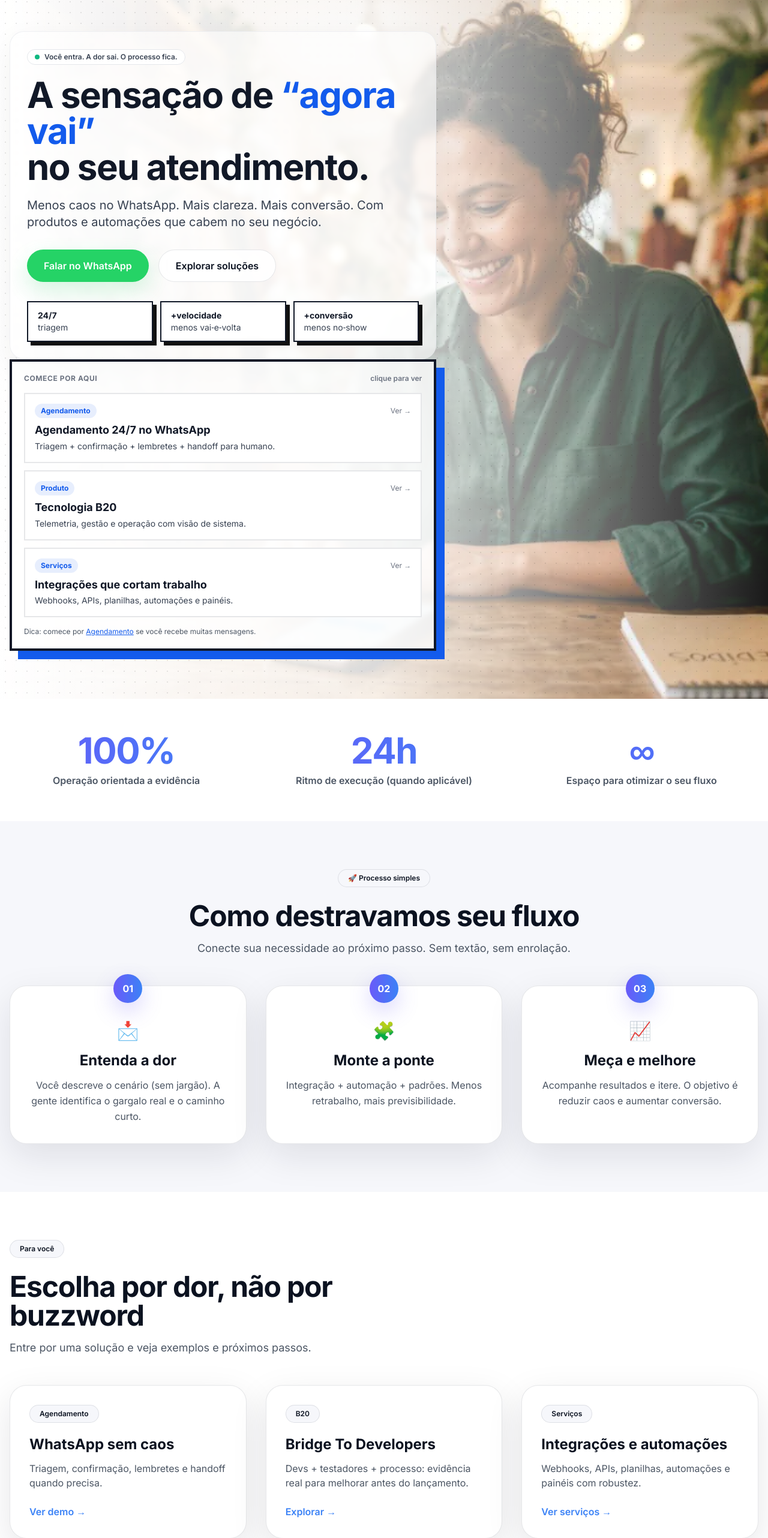
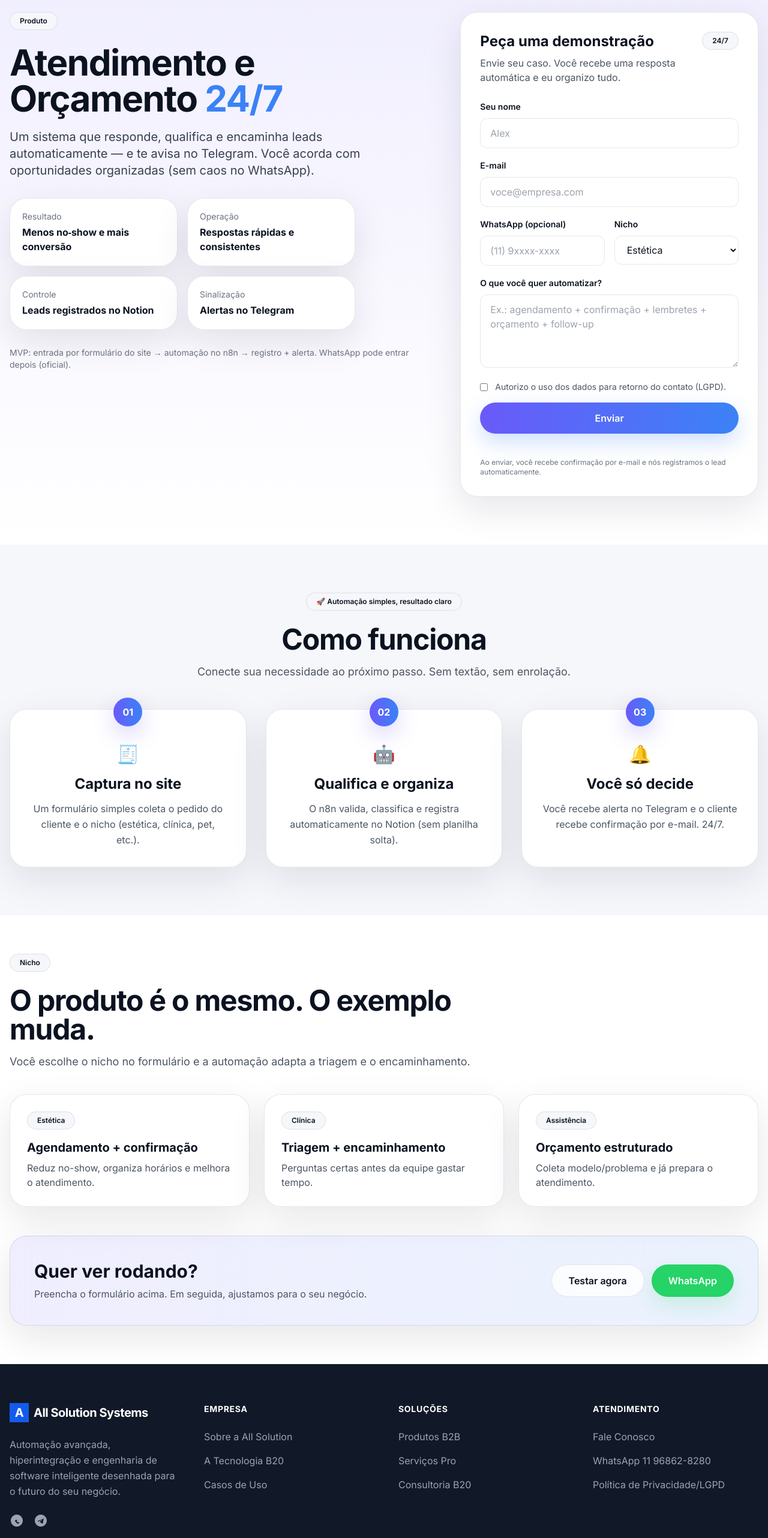
Before and after one commit to AlexOliverax/All-Solution-Systems, an Astro site: page / in a window 1280 px wide. Shown: the part 140-2704 px from the top of the page at 60% size. Built offline with nearby package versions, Linux system fonts and the light colour scheme; Astro itself is replaced by a stand-in of ours.

Commit message:
home: switch to Lead 24/7 product hero with intake form

```diff
--- /dev/null
+++ b/src/components/product/Lead247Hero.astro
@@ -0,0 +1,164 @@
+---
+// Lead 24/7 hero + form (MVP)
+const WEBHOOK_URL = 'https://n8n.allsolutionsystems.com.br/webhook/lead-247';
+const NICHOS = [
+  'Estética',
+  'Clínica',
+  'Pet',
+  'Assistência celular',
+  'Automação/Robótica',
+  'Outro',
+];
+---
+
+<section class="relative overflow-hidden bg-gradient-to-b from-brand-purple/10 to-white">
+  <div class="container mx-auto px-4 py-16 md:py-20">
+    <div class="grid grid-cols-1 lg:grid-cols-12 gap-10 items-start">
+      <div class="lg:col-span-7">
+        <div class="chip-premium">Produto</div>
+        <h1 class="mt-6 text-4xl md:text-6xl font-black tracking-tight text-premium-ink">
+          Atendimento e Orçamento <span class="text-brand-blue">24/7</span>
+        </h1>
+        <p class="mt-5 text-lg md:text-xl text-gray-700 max-w-2xl">
+          Um sistema que responde, qualifica e encaminha leads automaticamente — e te avisa no Telegram.
+          Você acorda com oportunidades organizadas (sem caos no WhatsApp).
+        </p>
+
+        <div class="mt-8 grid grid-cols-1 sm:grid-cols-2 gap-4 max-w-xl">
+          <div class="card-premium p-5">
+            <div class="text-sm text-gray-500">Resultado</div>
+            <div class="mt-1 font-bold text-premium-ink">Menos no‑show e mais conversão</div>
+          </div>
+          <div class="card-premium p-5">
+            <div class="text-sm text-gray-500">Operação</div>
+            <div class="mt-1 font-bold text-premium-ink">Respostas rápidas e consistentes</div>
+          </div>
+          <div class="card-premium p-5">
+            <div class="text-sm text-gray-500">Controle</div>
+            <div class="mt-1 font-bold text-premium-ink">Leads registrados no Notion</div>
+          </div>
+          <div class="card-premium p-5">
+            <div class="text-sm text-gray-500">Sinalização</div>
+            <div class="mt-1 font-bold text-premium-ink">Alertas no Telegram</div>
+          </div>
+        </div>
+
+        <p class="mt-7 text-sm text-gray-500">
+          MVP: entrada por formulário do site → automação no n8n → registro + alerta. WhatsApp pode entrar depois (oficial).
+        </p>
+      </div>
+
+      <div class="lg:col-span-5">
+        <div class="card-premium p-7 md:p-8">
+          <div class="flex items-start justify-between gap-4">
+            <div>
+              <h2 class="text-2xl font-black text-premium-ink">Peça uma demonstração</h2>
+              <p class="mt-2 text-gray-600">Envie seu caso. Você recebe uma resposta automática e eu organizo tudo.</p>
+            </div>
+            <div class="chip-premium">24/7</div>
+          </div>
+
+          <form id="lead247" class="mt-6 grid grid-cols-1 gap-4">
+            <label class="block">
+              <span class="text-sm font-semibold text-premium-ink">Seu nome</span>
+              <input name="name" required class="mt-2 w-full rounded-xl border border-gray-200 px-4 py-3 focus:outline-none focus:ring-2 focus:ring-brand-blue/40" placeholder="Alex" />
+            </label>
+
+            <label class="block">
+              <span class="text-sm font-semibold text-premium-ink">E-mail</span>
+              <input name="email" type="email" required class="mt-2 w-full rounded-xl border border-gray-200 px-4 py-3 focus:outline-none focus:ring-2 focus:ring-brand-blue/40" placeholder="voce@empresa.com" />
+            </label>
+
+            <div class="grid grid-cols-1 sm:grid-cols-2 gap-4">
+              <label class="block">
+                <span class="text-sm font-semibold text-premium-ink">WhatsApp (opcional)</span>
+                <input name="phone" class="mt-2 w-full rounded-xl border border-gray-200 px-4 py-3 focus:outline-none focus:ring-2 focus:ring-brand-blue/40" placeholder="(11) 9xxxx-xxxx" />
+              </label>
+
+              <label class="block">
+                <span class="text-sm font-semibold text-premium-ink">Nicho</span>
+                <select name="nicho" class="mt-2 w-full rounded-xl border border-gray-200 px-4 py-3 bg-white focus:outline-none focus:ring-2 focus:ring-brand-blue/40">
+                  {NICHOS.map((n) => <option value={n}>{n}</option>)}
+                </select>
+              </label>
+            </div>
+
+            <label class="block">
+              <span class="text-sm font-semibold text-premium-ink">O que você quer automatizar?</span>
+              <textarea name="message" required rows={4} class="mt-2 w-full rounded-xl border border-gray-200 px-4 py-3 focus:outline-none focus:ring-2 focus:ring-brand-blue/40" placeholder="Ex.: agendamento + confirmação + lembretes + orçamento + follow-up" />
+            </label>
+
+            <!-- honeypot anti-spam -->
+            <label class="hidden" aria-hidden="true">
+              <span>Website</span>
+              <input name="website" tabindex="-1" autocomplete="off" />
+            </label>
+
+            <label class="flex items-start gap-3 text-sm text-gray-600">
+              <input name="consent" type="checkbox" required class="mt-1" />
+              <span>Autorizo o uso dos dados para retorno do contato (LGPD).</span>
+            </label>
+
+            <button type="submit" class="btn-primary w-full">Enviar</button>
+
+            <p id="lead247_status" class="text-sm text-gray-600"></p>
+          </form>
+
+          <div class="mt-6 text-xs text-gray-500">
+            Ao enviar, você recebe confirmação por e-mail e nós registramos o lead automaticamente.
+          </div>
+        </div>
+      </div>
+    </div>
+  </div>
+
+  <script is:inline>
+    (function () {
+      const form = document.getElementById('lead247');
+      const statusEl = document.getElementById('lead247_status');
+      if (!form) return;
+
+      const WEBHOOK_URL = ${JSON.stringify(WEBHOOK_URL)};
+
+      function setStatus(msg, kind) {
+        statusEl.textContent = msg;
+        statusEl.className = 'text-sm ' + (kind === 'ok' ? 'text-green-700' : kind === 'err' ? 'text-red-700' : 'text-gray-600');
+      }
+
+      form.addEventListener('submit', async (e) => {
+        e.preventDefault();
+        setStatus('Enviando…', '');
+
+        const data = Object.fromEntries(new FormData(form).entries());
+        const payload = {
+          name: String(data.name || ''),
+          email: String(data.email || ''),
+          phone: String(data.phone || ''),
+          company: String(data.company || ''),
+          nicho: String(data.nicho || ''),
+          message: String(data.message || ''),
+          website: String(data.website || ''),
+          consent: data.consent === 'on',
+          source: 'site_form',
+          pageUrl: window.location.href,
+          createdAt: new Date().toISOString(),
+        };
+
+        try {
+          const res = await fetch(WEBHOOK_URL, {
+            method: 'POST',
+            headers: { 'Content-Type': 'application/json' },
+            body: JSON.stringify(payload),
+          });
+
+          if (!res.ok) throw new Error('HTTP ' + res.status);
+          setStatus('Recebido! Em instantes você vai receber uma confirmação por e-mail.', 'ok');
+          form.reset();
+        } catch (err) {
+          console.error(err);
+          setStatus('Falhou ao enviar. Tente novamente em alguns segundos.', 'err');
+        }
+      });
+    })();
+  </script>
+</section>
--- a/src/pages/index.astro
+++ b/src/pages/index.astro
@@ -1,89 +1,77 @@
 ---
 import MainLayout from '../layouts/MainLayout.astro';
-import HeroShowcase from '../components/marketing/HeroShowcase.astro';
+import Lead247Hero from '../components/product/Lead247Hero.astro';
 import Steps3Premium from '../components/premium/Steps3Premium.astro';
-import StatsPremium from '../components/premium/StatsPremium.astro';
 ---
 
 <MainLayout
-  title="Soluções em Automação e Engenharia Inteligente"
-  description="A All Solution Systems conecta seu negócio ao futuro com soluções sob medida de engenharia de software, automação e arquitetura digital."
+  title="Atendimento e Orçamento 24/7"
+  description="Atendimento e orçamento 24/7 com IA + automação (n8n). Captação no site, qualificação, registro no Notion e alertas no Telegram."
 >
-  <HeroShowcase />
-
-  <StatsPremium
-    stats={[
-      { value: '100%', label: 'Operação orientada a evidência' },
-      { value: '24h', label: 'Ritmo de execução (quando aplicável)' },
-      { value: '∞', label: 'Espaço para otimizar o seu fluxo' },
-    ]}
-  />
+  <Lead247Hero />
 
   <Steps3Premium
-    title="Como destravamos seu fluxo"
-    subtitle="Processo simples"
+    title="Como funciona"
+    subtitle="Automação simples, resultado claro"
     steps={[
       {
         n: '01',
-        icon: '📩',
-        title: 'Entenda a dor',
-        desc: 'Você descreve o cenário (sem jargão). A gente identifica o gargalo real e o caminho curto.',
+        icon: '🧾',
+        title: 'Captura no site',
+        desc: 'Um formulário simples coleta o pedido do cliente e o nicho (estética, clínica, pet, etc.).',
       },
       {
         n: '02',
-        icon: '🧩',
-        title: 'Monte a ponte',
-        desc: 'Integração + automação + padrões. Menos retrabalho, mais previsibilidade.',
+        icon: '🤖',
+        title: 'Qualifica e organiza',
+        desc: 'O n8n valida, classifica e registra automaticamente no Notion (sem planilha solta).',
       },
       {
         n: '03',
-        icon: '📈',
-        title: 'Meça e melhore',
-        desc: 'Acompanhe resultados e itere. O objetivo é reduzir caos e aumentar conversão.',
+        icon: '🔔',
+        title: 'Você só decide',
+        desc: 'Você recebe alerta no Telegram e o cliente recebe confirmação por e-mail. 24/7.',
       },
     ]}
   />
 
-  <section id="explorar" class="py-20 bg-white">
+  <section id="nichos" class="py-16 bg-white">
     <div class="container mx-auto px-4">
       <div class="max-w-3xl">
-        <div class="chip-premium">Para você</div>
-        <h2 class="mt-6 text-4xl md:text-5xl font-black tracking-tight text-premium-ink">Escolha por dor, não por buzzword</h2>
-        <p class="mt-4 text-gray-600 text-lg">Entre por uma solução e veja exemplos e próximos passos.</p>
+        <div class="chip-premium">Nicho</div>
+        <h2 class="mt-6 text-4xl md:text-5xl font-black tracking-tight text-premium-ink">O produto é o mesmo. O exemplo muda.</h2>
+        <p class="mt-4 text-gray-600 text-lg">
+          Você escolhe o nicho no formulário e a automação adapta a triagem e o encaminhamento.
+        </p>
       </div>
 
-      <div class="mt-12 grid grid-cols-1 md:grid-cols-3 gap-8">
-        <a href="/agendamento/" class="card-premium p-8 hover:-translate-y-0.5 transition-transform">
-          <div class="chip-premium">Agendamento</div>
-          <h3 class="mt-5 text-2xl font-black text-premium-ink">WhatsApp sem caos</h3>
-          <p class="mt-3 text-gray-600">Triagem, confirmação, lembretes e handoff quando precisa.</p>
-          <div class="mt-6 font-semibold text-brand-blue">Ver demo →</div>
-        </a>
-
-        <a href="/b20/" class="card-premium p-8 hover:-translate-y-0.5 transition-transform">
-          <div class="chip-premium">B20</div>
-          <h3 class="mt-5 text-2xl font-black text-premium-ink">Bridge To Developers</h3>
-          <p class="mt-3 text-gray-600">Devs + testadores + processo: evidência real para melhorar antes do lançamento.</p>
-          <div class="mt-6 font-semibold text-brand-blue">Explorar →</div>
-        </a>
-
-        <a href="/servicos/" class="card-premium p-8 hover:-translate-y-0.5 transition-transform">
-          <div class="chip-premium">Serviços</div>
-          <h3 class="mt-5 text-2xl font-black text-premium-ink">Integrações e automações</h3>
-          <p class="mt-3 text-gray-600">Webhooks, APIs, planilhas, automações e painéis com robustez.</p>
-          <div class="mt-6 font-semibold text-brand-blue">Ver serviços →</div>
-        </a>
+      <div class="mt-10 grid grid-cols-1 md:grid-cols-3 gap-6">
+        <div class="card-premium p-7">
+          <div class="chip-premium">Estética</div>
+          <h3 class="mt-4 text-xl font-black text-premium-ink">Agendamento + confirmação</h3>
+          <p class="mt-2 text-gray-600">Reduz no-show, organiza horários e melhora o atendimento.</p>
+        </div>
+        <div class="card-premium p-7">
+          <div class="chip-premium">Clínica</div>
+          <h3 class="mt-4 text-xl font-black text-premium-ink">Triagem + encaminhamento</h3>
+          <p class="mt-2 text-gray-600">Perguntas certas antes da equipe gastar tempo.</p>
+        </div>
+        <div class="card-premium p-7">
+          <div class="chip-premium">Assistência</div>
+          <h3 class="mt-4 text-xl font-black text-premium-ink">Orçamento estruturado</h3>
+          <p class="mt-2 text-gray-600">Coleta modelo/problema e já prepara o atendimento.</p>
+        </div>
       </div>
 
-      <div class="mt-14 card-premium p-10 bg-gradient-to-r from-brand-purple/10 to-brand-blue/10">
+      <div class="mt-12 card-premium p-10 bg-gradient-to-r from-brand-purple/10 to-brand-blue/10">
         <div class="flex flex-col md:flex-row items-start md:items-center justify-between gap-6">
           <div>
-            <h3 class="text-2xl md:text-3xl font-black text-premium-ink">Pronto para destravar sua operação?</h3>
-            <p class="mt-2 text-gray-600">Fale direto com especialista e saia com um próximo passo claro.</p>
+            <h3 class="text-2xl md:text-3xl font-black text-premium-ink">Quer ver rodando?</h3>
+            <p class="mt-2 text-gray-600">Preencha o formulário acima. Em seguida, ajustamos para o seu negócio.</p>
           </div>
           <div class="flex flex-col sm:flex-row gap-3 w-full md:w-auto">
-            <a class="btn-whatsapp w-full md:w-auto" href="https://wa.me/5511968628280?text=Ol%C3%A1%2C%20vim%20pelo%20site%20e%20quero%20um%20diagn%C3%B3stico%20para%20destravar%20meu%20processo." target="_blank" rel="noopener noreferrer">Falar no WhatsApp</a>
-            <a class="btn-secondary w-full md:w-auto" href="/contato/">Contato</a>
+            <a class="btn-secondary w-full md:w-auto" href="#lead247">Testar agora</a>
+            <a class="btn-whatsapp w-full md:w-auto" href="https://wa.me/5511968628280?text=Ol%C3%A1%2C%20vim%20pelo%20site%20e%20quero%20o%20produto%20Atendimento%2024%2F7." target="_blank" rel="noopener noreferrer">WhatsApp</a>
           </div>
         </div>
       </div>
```
